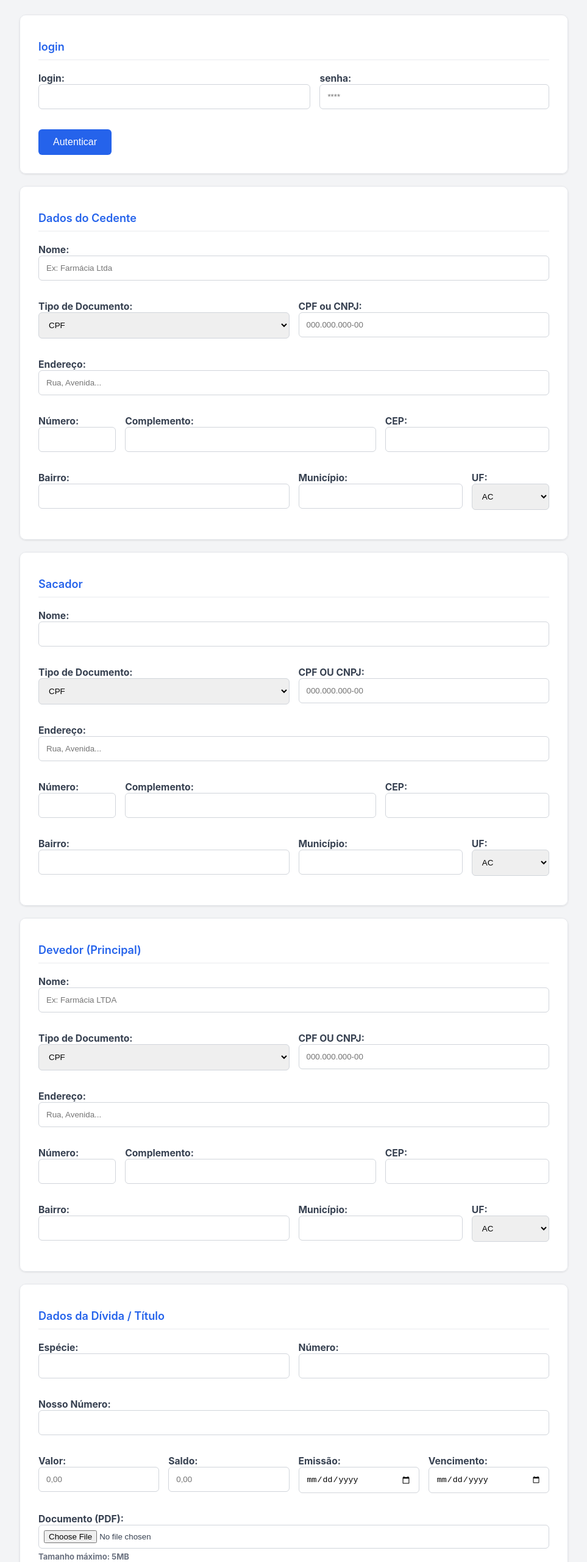
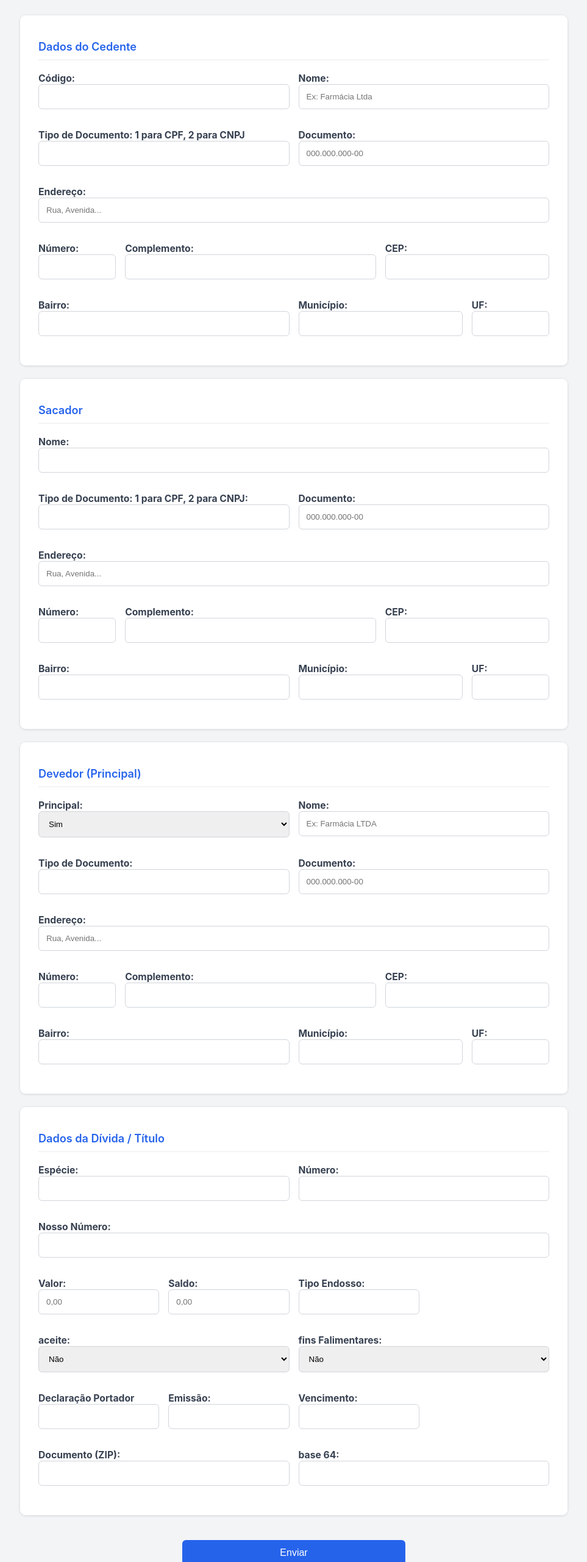
Before and after one commit to tamiressa/front-cartorio-protesto, a Next.js app: page /pages/enviarTitulo in a window 1280 px wide. Shown: the part 125-2686 px from the top of the page at 61% size, without its empty margins (158-1121 px from the left). Built offline with nearby package versions, Linux system fonts and the light colour scheme.

Commit message:
enviarTitulo

```diff
--- a/src/app/api/cenprot/autenticar/route.ts
+++ b/src/app/api/cenprot/autenticar/route.ts
@@ -42,7 +42,7 @@ export async function POST(req: Request) {
     secure: process.env.NODE_ENV === "production",
     sameSite: "lax",
     path: "/",
-    maxAge: 60 * 60 * 8
+    maxAge: 60 * 60 * 24
   });
 
   return Response.json({ ok: true, validade: cred.validade });
--- a/src/app/pages/enviarTitulo/page.tsx
+++ b/src/app/pages/enviarTitulo/page.tsx
@@ -3,14 +3,14 @@ import EnviarTituloForm from "@/components/form/EnviarTituloForm";
 
 export default function TituloPage() {
   return (
-    <section >
+    <div >
       <h2 style={{ marginBottom: '20px' }}>Cadastro de Título</h2>
 
-      <form >
+      <section >
 
         <EnviarTituloForm /> <br />
 
-      </form>
-    </section>
+      </section>
+    </div>
   );
 }
--- a/src/components/form/EnviarTituloForm.tsx
+++ b/src/components/form/EnviarTituloForm.tsx
@@ -1,134 +1,154 @@
 "use client";
-import { estados } from "@/components/chamadas/estados";
-import { useState } from "react";
+
+
+//function fileToBase64(file: File): Promise<string> {
+  //return new Promise((resolve, reject) => {
+    //const reader = new FileReader();
+
+    //reader.onload = () => {
+      //const result = reader.result as string;
+      //const base64 = result.split(",")[1]; // remove data:...
+      //resolve(base64);
+    //};
+
+    //reader.onerror = () => reject(reader.error);
+    //reader.readAsDataURL(file);
+  //});
+//}
 
 
 export default function EnviarTituloForm() {
-  const [login, setLogin] = useState("");
-  const [senha, setSenha] = useState("");
 
-  const [tokenCenprot, setTokenCenprot] = useState<string | null>(null);
-  const [validade, setValidade] = useState<string | null>(null);
-
-  async function handleSubmit(e:React.FormEvent) {
+  async function handleSubmit(e: React.FormEvent<HTMLFormElement>) {
     e.preventDefault();
 
-    const basic = btoa('${login}:${senha}');
+    const form = e.currentTarget;
+    const formData = new FormData(form);
 
-    const resp = await fetch ("/api/ProtestoInterface/autenticar", {
+    // =============================
+    // Documento ZIP → base64
+    // =============================
+
+
+    // =============================
+    // Payload
+    // =============================
+    const payload = {
+      titulo: [{
+        cedente: {
+          codigo: formData.get("cedente_codigo"),
+          nome: formData.get("cedente_nome"),
+          documentoTipo: formData.get("cedente_documento_tipo"),
+          documento: formData.get("cedente_documento"),
+          endereco: formData.get("cedente_endereco"),
+          numero: formData.get("cedente_numero"),
+          complemento: formData.get("cedente_complemento"),
+          cep: formData.get("cedente_cep"),
+          bairro: formData.get("cedente_bairro"),
+          municipio: formData.get("cedente_municipio"),
+          uf: formData.get("cedente_uf"),
+        },
+        sacador: {
+          nome: formData.get("sacador_nome"),
+          documentoTipo: formData.get("sacador_documento_tipo"),
+          documento: formData.get("sacador_documento"),
+          endereco: formData.get("sacador_endereco"),
+          numero: formData.get("sacador_numero"),
+          complemento: formData.get("sacador_complemento"),
+          cep: formData.get("sacador_cep"),
+          bairro: formData.get("sacador_bairro"),
+          municipio: formData.get("sacador_municipio"),
+          uf: formData.get("sacador_uf"),
+        },
+        devedor:
+          {
+            principal: formData.get("devedor_principal"),
+            nome: formData.get("devedor_nome"),
+            documentoTipo: formData.get("devedor_documento_tipo"),
+            documento: formData.get("devedor_documento"),
+            endereco: formData.get("devedor_endereco"),
+            numero: formData.get("devedor_numero"),
+            complemento: formData.get("devedor_complemento"),
+            cep: formData.get("devedor_cep"),
+            bairro: formData.get("devedor_bairro"),
+            municipio: formData.get("devedor_municipio"),
+            uf: formData.get("devedor_uf"),
+          }
+        ,
+        divida: {
+          especie: formData.get("divida_especie"),
+          numero: formData.get("divida_numero"),
+          nossoNumero: formData.get("divida_nossoNumero"),
+          valor: formData.get("divida_valor"),
+          saldo: formData.get("divida_saldo"),
+          aceite: formData.get("divida_aceite"),
+          finsFalimentares: formData.get("divida_fins"),
+          emissao: formData.get("divida_emissao"),
+          vencimento: formData.get("divida_vencimento"),
+          tipoEndosso: formData.get("divida_endosso"),
+          declaracaoPortador: formData.get("divida_declaracao"),
+          documento: {
+            extensao: formData.get("divida_extensao"),
+            documentoBase64:formData.get("divida_docbase")
+          }
+        }
+      }]
+    };
+
+    // =============================
+    //  Envio
+    // =============================
+    const resp = await fetch("/api/cenprot/enviar-titulo", {
       method: "POST",
-      headers:{
-        "Content-Type": "application/json",
-        "Authorization": `Basic ${basic}`
-      },
-      body: JSON.stringify({
-        credenciais:{
-          usuario:login,
-          senha:senha
-        }
-      })
-
+      headers: { "Content-Type": "application/json" },
+      body: JSON.stringify(payload)
     });
 
     const data = await resp.json();
 
-    if (data.status === 'success'){
-      const cred = data.payload.credenciais;
-      setTokenCenprot(cred.token);
-      setValidade(cred.validade);
-    } else {
-      alert("Erro na autenticação" + data.message);
+    if (!resp.ok) {
+      alert(data.message || "Erro ao enviar título");
+      return;
     }
 
+    alert("Título enviado com sucesso!");
+    form.reset();
   }
 
+  return (
 
-
-
-
-
-
-
-
-  return (
-    <div>
-      <form onSubmit={handleSubmit}>
-      <fieldset className="card-form">
-              <h3 className="section-title">login</h3>
-
-              <div className="form-grid">
-
-                <div className="form-group half-width">
-                  <label className="form-label" >login: <br />
-                    <input className="input-field" type="text" value={login}
-                  onChange={(e) => setLogin(e.target.value)} />
-                  </label>
-                </div>
-
-                <div className="form-group half-width">
-                  <label className="form-label" >senha: <br />
-                    <input type="text" className="input-field" placeholder="****" value={senha}
-                  onChange={(e) => setSenha(e.target.value)} />
-                  </label>
-                </div>
-
-                <button type="submit" className="btn-entrar">
-                  Autenticar
-                </button>
-
-                {tokenCenprot && (
-          <div className="card-form" style={{ marginTop: "20px" }}>
-            <h3>Token CENPROT</h3>
-            <p><strong>Token:</strong> {tokenCenprot}</p>
-            <p><strong>Validade:</strong> {validade}</p>
-          </div>
-        )}
-
-
-
-              </div>
-        </fieldset><br/>
-      </form>
-
-
-
-
-
-
-
-
-
-
-
-
+    <form onSubmit={handleSubmit}>
       <fieldset className="card-form">
               <h3 className="section-title">Dados do Cedente</h3>
 
               <div className="form-grid">
 
-                <div className="form-group full-width">
+                <div className="form-group half-width">
+                  <label className="form-label" >Código: <br />
+                    <input className="input-field" type="text" name="cedente_codigo" />
+                  </label>
+                </div>
+
+                <div className="form-group half-width">
                   <label className="form-label" >Nome: <br />
                     <input className="input-field" placeholder="Ex: Farmácia Ltda" type="text" name="cedente_nome" />
                   </label>
                 </div>
 
                 <div className="form-group half-width">
-                  <label className="form-label">Tipo de Documento: <br />
-                    <select className="input-field">
-                      <option>CPF</option>
-                      <option>CNPJ</option>
-                    </select>
+                  <label className="form-label">Tipo de Documento: 1 para CPF, 2 para CNPJ <br />
+                    <input className="input-field"  type="text" name="cedente_documento_tipo" />
                   </label>
                 </div>
 
                 <div className="form-group half-width">
-                  <label className="form-label" >CPF ou CNPJ: <br />
+                  <label className="form-label" >Documento: <br />
                     <input type="text" name="cedente_documento" className="input-field"       placeholder="000.000.000-00"/>
                   </label>
                 </div>
 
                 <div className="form-group full-width">
-                  <label className="form-label">Endereço:<br />
+                  <label className="form-label">Endereço: <br />
                     <input className="input-field" type="text" name="cedente_endereco" placeholder="Rua, Avenida..." />
                   </label>
                 </div>
@@ -165,9 +185,7 @@ export default function EnviarTituloForm() {
 
                 <div className="form-group fifth ">
                   <label className="form-label ">UF:<br />
-                    <select className="input-field" name="cedente_uf">
-                       {estados.map(uf => (<option key={uf} value={uf}>{uf}</option>))}
-                    </select>
+                    <input className="input-field" type="text" name="cedente_uf" />
                   </label>
                 </div>
 
@@ -188,16 +206,13 @@ export default function EnviarTituloForm() {
             </div>
 
             <div className="form-group half-width">
-              <label className="form-label">Tipo de Documento:<br />
-                <select className="input-field">
-                  <option>CPF</option>
-                  <option>CNPJ</option>
-                </select>
+              <label className="form-label">Tipo de Documento: 1 para CPF, 2 para CNPJ:<br />
+                <input className="input-field"  type="text" name="sacador_documento_tipo" />
               </label>
             </div>
 
             <div className="form-group half-width">
-              <label className="form-label">CPF OU CNPJ:<br />
+              <label className="form-label">Documento:<br />
                 <input className="input-field" placeholder="000.000.000-00" type="text" name="sacador_documento" />
               </label>
             </div>
@@ -240,9 +255,7 @@ export default function EnviarTituloForm() {
 
           <div className="form-group fifth" >
             <label className="form-label ">UF:<br />
-              <select className="input-field" name="sacador_uf">
-                   {estados.map(uf => (<option key={uf} value={uf}>{uf}</option>))}
-                </select>
+              <input className="input-field" type="text" name="sacador_uf" />
             </label>
           </div>
 
@@ -254,7 +267,18 @@ export default function EnviarTituloForm() {
 
           <div className="form-grid">
 
-            <div className="form-group full-width">
+
+            <div className="form-group half-width">
+              <label className="form-label">Principal:<br />
+                <select name="devedor_principal" className="input-field" defaultValue="S">
+                  <option value="S">Sim</option>
+                  <option value="N">Não</option>
+                </select>
+              </label>
+
+            </div>
+
+            <div className="form-group half-width">
               <label className="form-label">Nome:<br />
                 <input type="text" name="devedor_nome" className="input-field" placeholder="Ex: Farmácia LTDA"/>
               </label>
@@ -262,15 +286,12 @@ export default function EnviarTituloForm() {
 
             <div className="form-group half-width">
               <label className="form-label">Tipo de Documento:<br />
-                <select className="input-field">
-                    <option>CPF</option>
-                    <option>CNPJ</option>
-                  </select>
+                <input className="input-field"  type="text" name="devedor_documento_tipo" />
               </label>
             </div>
 
             <div className="form-group half-width">
-              <label className="form-label">CPF OU CNPJ: <br />
+              <label className="form-label">Documento: <br />
                 <input className="input-field"
                 placeholder="000.000.000-00" type="text" name="devedor_documento" />
               </label>
@@ -314,9 +335,7 @@ export default function EnviarTituloForm() {
 
             <div className="form-group fifth">
               <label className="form-label ">UF:<br />
-                <select className="input-field" name="devedor_uf">
-                   {estados.map(uf => (<option key={uf} value={uf}>{uf}</option>))}
-                </select>
+                <input className="input-field" type="text" name="devedor_uf" />
               </label>
             </div>
 
@@ -360,31 +379,70 @@ export default function EnviarTituloForm() {
             </div>
 
             <div className="form-group quarter">
+              <label className="form-label">Tipo Endosso:<br />
+                <input className="input-field" type="text" name="divida_endosso" />
+              </label>
+            </div>
+
+            <div className="form-group half-width">
+              <label className="form-label">aceite:<br />
+                <select name="divida_aceite" className="input-field" defaultValue="N">
+                  <option value="S">Sim</option>
+                  <option value="N">Não</option>
+                </select>
+              </label>
+            </div>
+
+            <div className="form-group half-width">
+              <label className="form-label">fins Falimentares:<br />
+                <select name="divida_fins" className="input-field" defaultValue="N">
+                  <option value="S">Sim</option>
+                  <option value="N">Não</option>
+                </select>
+              </label>
+            </div>
+
+            <div className="form-group quarter">
+              <label className="form-label">Declaração Portador<br />
+                <input className="input-field" type="text" name="divida_declaracao" />
+              </label>
+            </div>
+
+
+            <div className="form-group quarter">
               <label className="form-label">Emissão:<br />
-                <input className="input-field" type="date" name="divida_emissao" />
+                <input className="input-field" type="text" name="divida_emissao" />
               </label>
             </div>
 
             <div className="form-group quarter">
               <label className="form-label">Vencimento:<br />
-                <input className="input-field" type="date" name="divida_vencimento" />
+                <input className="input-field" type="text" name="divida_vencimento" />
               </label>
             </div>
 
-            <div className="form-group full-width">
-              <label className="form-label">Documento (PDF):<br />
-                <input accept=".pdf" className="input-field" type="file" name="divida_documento" style={{ padding: '8px' }}/>
-                <small style={{ color: '#6b7280', marginTop: '5px', display: 'block' }}> Tamanho máximo: 5MB </small>
+            <div className="form-group half-width">
+              <label className="form-label">Documento (ZIP):<br />
+                <input className="input-field" type="text" name="divida_extensao" />
               </label>
             </div>
+
+            <div className="form-group half-width">
+              <label className="form-label">base 64:<br />
+                <input className="input-field" type="text" name="divida_docbase" />
+              </label>
+            </div>
+
 
           </div>
         </fieldset> <br/> <br/>
 
         <button type="submit" className="btn-entrar" style={{ width: "30%" }}>Enviar</button>
 
+      </form>
 
-      </div>
+
+
 
 );
 }
```
Also changed, not shown: src/app/api/cenprot/enviar-titulo/route.ts (added, +67 -0 lines).
